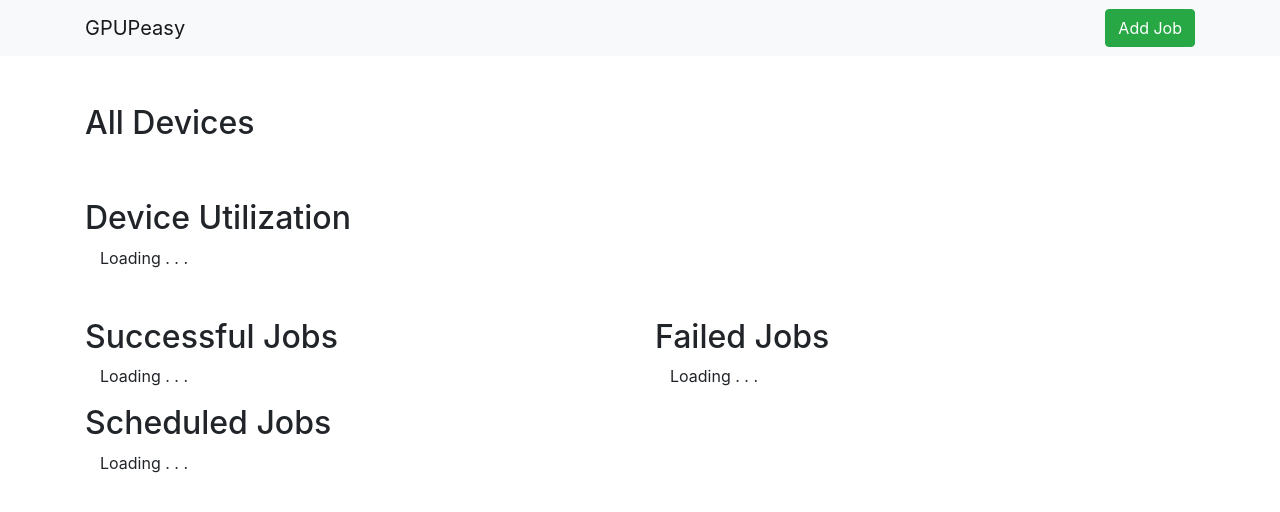
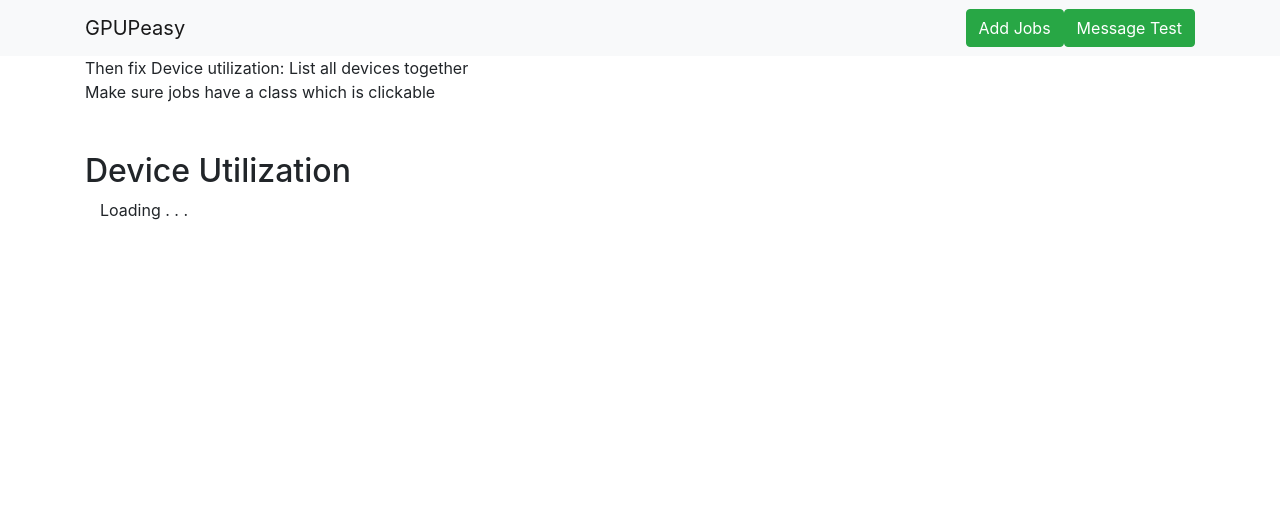
Before and after one commit to metastableB/GPUPeasy, a Flask app: page / in a window 1280 px wide. Shown: the top 512 px of the page. Run offline with Flask 2, Linux system fonts and the light colour scheme; some libraries are stand-ins or nearby versions.

Commit message:
Fixed messaging

```diff
--- a/gpupeasy/webapp/peasyWebGUI.py
+++ b/gpupeasy/webapp/peasyWebGUI.py
@@ -1,17 +1,29 @@
 import os
+import json
 import shlex
 import re
-from flask import Flask, flash, redirect
+from flask import Flask, flash, redirect, jsonify, url_for
 from flask import render_template, request, session, abort
 
 from gpupeasy.core.server import GPUPeasyServer
 
 frontend = Flask(__name__)
 
+@frontend.route("/message")
+def messageTest():
+    msg = {'successMessage': 'This is a success message',
+           'errorMessage': 'This is an error message',
+           'infoMessage' : ' This is an info message'}
+    msg = json.dumps(msg)
+    return redirect(url_for('index', messages=msg))
+
+
 @frontend.route("/")
-@frontend.route("/home")
 def index():
-    return render_template('index.html')
+    if 'messages' not in request.args:
+        return render_template('index.html')
+    msg = json.loads(request.args['messages'])
+    return render_template('index.html', **msg)
 
 # @frontend.route("/deviceutilization")
 # def getDeviceUtilization():
--- a/gpupeasy/webapp/static/js/custom.js
+++ b/gpupeasy/webapp/static/js/custom.js
@@ -1,13 +1,13 @@
 
 function ajaxGetJobStatus(){
-  $("#ScheduledJobs").load("scheduledjobs");
-  $("#SuccessfulJobs").load("successfuljobs");
-  $("#FailedJobs").load("failedjobs");
-  $("#DeviceUtilization").load("deviceutilization");
+  //$("#ScheduledJobs").load("scheduledjobs");
+  //$("#SuccessfulJobs").load("successfuljobs");
+  //$("#FailedJobs").load("failedjobs");
+  //$("#DeviceUtilization").load("deviceutilization");
 }
 
 $(document).ready(function() {
-  ajaxGetJobStatus();
-  setInterval(ajaxGetJobStatus, 5000);
-  $('.hide-5').show().delay(5000).fadeOut();
+  //ajaxGetJobStatus();
+  //setInterval(ajaxGetJobStatus, 5000);
+  //$('.hide-5').show().delay(5000).fadeOut();
 });
--- a/gpupeasy/webapp/templates/base.html
+++ b/gpupeasy/webapp/templates/base.html
@@ -37,11 +37,11 @@
     <script src="{{ url_for('static', filename='js/custom.js') }}"></script>
   </head>
   <body>
-    <nav class="navbar navbar-light bg-light justify-content-between">
+    <nav class="navbar navbar-light bg-light ml-auto">
       <div class="container">
         <a href="{{ url_for('index')}}" class="navbar-brand">GPUPeasy</a>
-        <a href="{{ url_for('addJobs') }}" class="btn btn-success">Add Job</a>
-        </form>
+        <a href="{{ url_for('index') }}" class="btn btn-success ml-auto">Add Jobs</a>
+        <a href="{{ url_for('messageTest') }}" class="btn btn-success">Message Test</a>
       </div>
     </nav>
 
--- a/gpupeasy/webapp/templates/index.html
+++ b/gpupeasy/webapp/templates/index.html
@@ -2,42 +2,45 @@
 
 {% block container %}
 
-{% if errMessage is defined %}
-<div class="row mt-1 hide-5 bg-danger text-white">
-  <div class="col-md-12">
-    Error: {{ errMessage }}
-  </div>
+{% if errorMessage is defined %}
+<div class="alert alert-danger alert-dismissible fade show" role="alert">
+  <strong>Error:</strong> {{ errorMessage }}
+    <button type="button" class="close" data-dismiss="alert" aria-label="Close">
+      <span aria-hidden="true">&times;</span>
+    </button>
+</div>
+{% endif %}
+{% if infoMessage is defined %}
+<div class="alert alert-info alert-dismissible fade show" role="alert">
+  <strong>Info:</strong> {{ infoMessage }}
+    <button type="button" class="close" data-dismiss="alert" aria-label="Close">
+      <span aria-hidden="true">&times;</span>
+    </button>
+</div>
+{% endif %}
+{% if successMessage is defined %}
+<div class="alert alert-success alert-dismissible fade show" role="alert">
+  <strong>Success:</strong> {{ successMessage }}
+    <button type="button" class="close" data-dismiss="alert" aria-label="Close">
+      <span aria-hidden="true">&times;</span>
+    </button>
 </div>
 {% endif %}
 
-{% if infoMessage is defined %}
-<div class="row mt-1 hide-5 bg-info text-white">
-  <div class="col-md-12">
-    Info: {{ infoMessage }}
-  </div>
-</div>
-{% endif %}
-
-{% if successMessage is defined %}
-<div class="row mt-1 hide-5 bg-success text-white">
-  <div class="col-md-12">
-    Success: {{ successMessage }}
-  </div>
-</div>
-{% endif %}
-
-<div class="row mt-5">
-  <div class="col-md-12">
-    <div class="row col-md-12">
-      <h2>All Devices</h2>
-    </div>
-    <div class="row col-sm-12" id="AllDevices">
-      <div class="col-sm-12 ">
-        {{ allDevices }}
-      </div>
-    </div>
-  </div>
-</div>
+<!--<div class="row mt-5">-->
+  <!--<div class="col-md-12">-->
+    <!--<div class="row col-md-12">-->
+      <!--<h2>All Devices</h2>-->
+    <!--</div>-->
+    <!--<div class="row col-sm-12" id="AllDevices">-->
+      <!--<div class="col-sm-12 ">-->
+        <!--{{ allDevices }}-->
+      <!--</div>-->
+    <!--</div>-->
+  <!--</div>-->
+<!--</div>-->
+Then fix Device utilization: List all devices together<br>
+Make sure jobs have a class which is clickable <br>
 
 <div class="row mt-5">
   <div class="col-md-12">
@@ -52,41 +55,41 @@
   </div>
 </div>
 
-<div class="row mt-5">
-  <div class="col-md-6">
-    <div class="row">
-      <div class="col-md-12 "><h2>Successful Jobs</h2></div>
-    </div>
-    <div class="row col-sm-12 h-50-scroll" id="SuccessfulJobs">
-      <div class="col-sm-12 ">
-        Loading . . .
-      </div>
-    </div>
-  </div>
+<!--<div class="row mt-5">-->
+  <!--<div class="col-md-6">-->
+    <!--<div class="row">-->
+      <!--<div class="col-md-12 "><h2>Successful Jobs</h2></div>-->
+    <!--</div>-->
+    <!--<div class="row col-sm-12 h-50-scroll" id="SuccessfulJobs">-->
+      <!--<div class="col-sm-12 ">-->
+        <!--Loading . . .-->
+      <!--</div>-->
+    <!--</div>-->
+  <!--</div>-->
 
-  <div class="col-md-6">
-    <div class="row">
-      <div class="col-md-12 "><h2>Failed Jobs</h2></div>
-    </div>
-    <div class="row col-sm-12 h-50-scroll" id="FailedJobs">
-      <div class="col-sm-12 ">
-        Loading . . .
-      </div>
-    </div>
-  </div>
-</div>
+  <!--<div class="col-md-6">-->
+    <!--<div class="row">-->
+      <!--<div class="col-md-12 "><h2>Failed Jobs</h2></div>-->
+    <!--</div>-->
+    <!--<div class="row col-sm-12 h-50-scroll" id="FailedJobs">-->
+      <!--<div class="col-sm-12 ">-->
+        <!--Loading . . .-->
+      <!--</div>-->
+    <!--</div>-->
+  <!--</div>-->
+<!--</div>-->
 
-<div class="row mt-3 height-50-scroll">
-  <div class="col-md-12">
-    <div class="row">
-      <div class="col-md-12 "><h2>Scheduled Jobs</h2></div>
-    </div>
-    <div class="row col-sm-12 h-50-scroll" id="ScheduledJobs">
-      <div class="col-sm-12 ">
-        Loading . . .
-      </div>
-    </div>
-  </div>
-</div>
+<!--<div class="row mt-3 height-50-scroll">-->
+  <!--<div class="col-md-12">-->
+    <!--<div class="row">-->
+      <!--<div class="col-md-12 "><h2>Scheduled Jobs</h2></div>-->
+    <!--</div>-->
+    <!--<div class="row col-sm-12 h-50-scroll" id="ScheduledJobs">-->
+      <!--<div class="col-sm-12 ">-->
+        <!--Loading . . .-->
+      <!--</div>-->
+    <!--</div>-->
+  <!--</div>-->
+<!--</div>-->
 
 {% endblock %}
```
Also changed, not shown: 1 other file.
